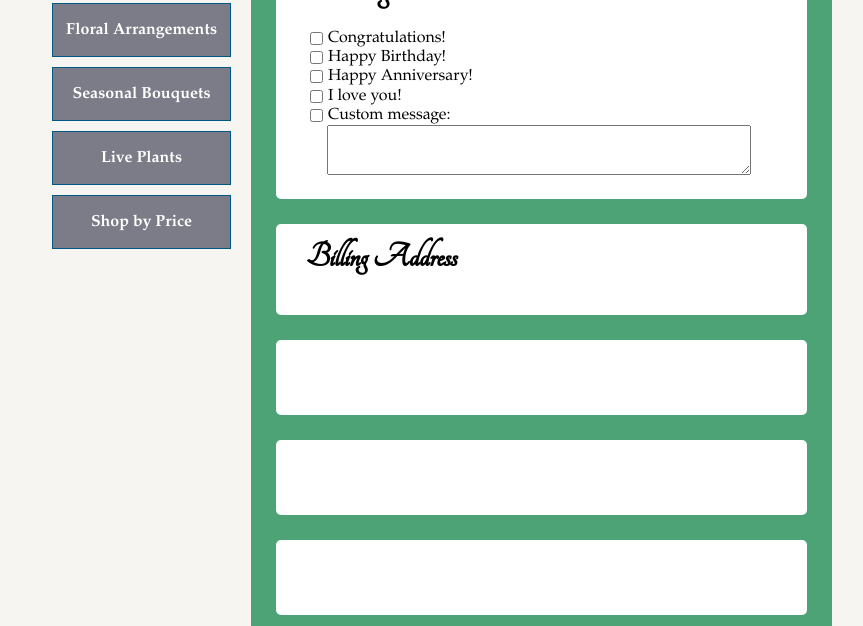
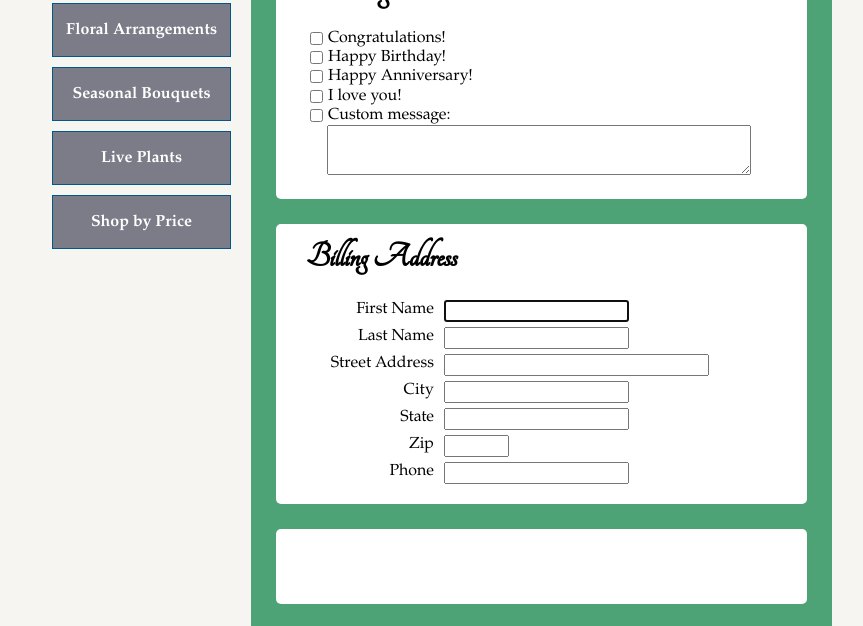
Before and after one commit to dmm109/WebDev, a plain HTML site: page happy.htm in a window 1280 px wide. Shown: the part 100-726 px from the top of the page, without its empty margins (208-1071 px from the left). Drawn offline with Linux system fonts and the light colour scheme.

Commit message:
added Billing Address fields

```diff
--- a/happy.htm
+++ b/happy.htm
@@ -48,6 +48,20 @@
          </fieldset>
          <fieldset id="billingAddress" class="text">
 			<legend>Billing Address</legend><br>
+			<label for="firstname">First Name</label>
+			<input type="text" name="firstname" id="firstname" autofocus>
+			<label for="lastname">Last Name</label>
+			<input type="text" name="lastname" id="lastname">
+			<label for="address">Street Address</label>
+			<input type="text" name="address" id="address" size="30">
+			<label for="city">City</label>
+			<input type="text" name="city" id="city">
+			<label for="state">State</label>
+			<input type="text" name="state" id="state">
+			<label for="zip">Zip</label>
+			<input type="text" name="zip" id="zip" size="5">
+			<label for="phone">Phone</label>
+			<input type="text" name="phone" id="phone">
 
          </fieldset>
          <fieldset id="deliveryAddress" class="text">
```
